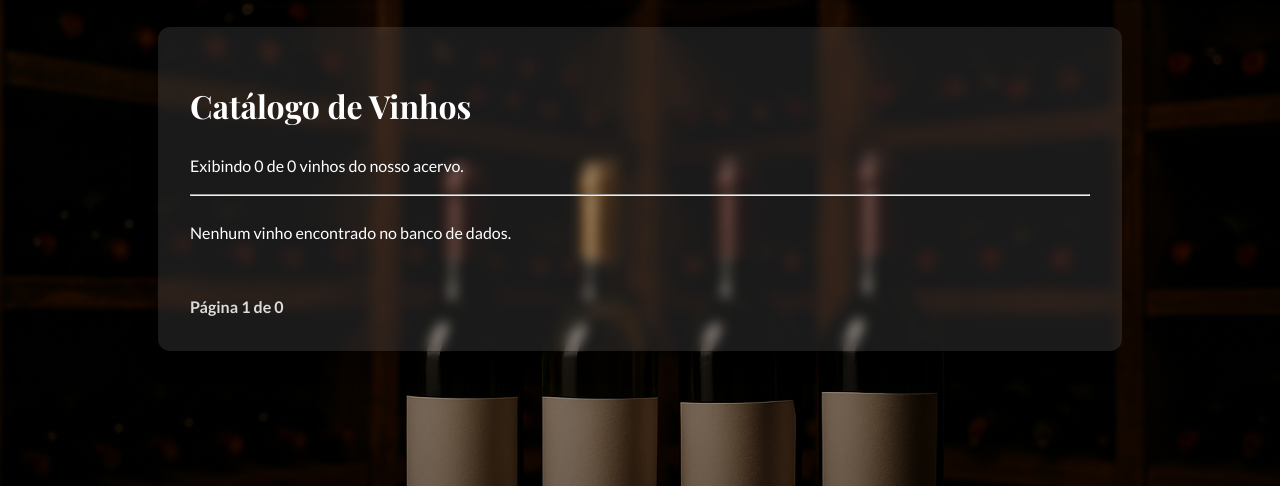
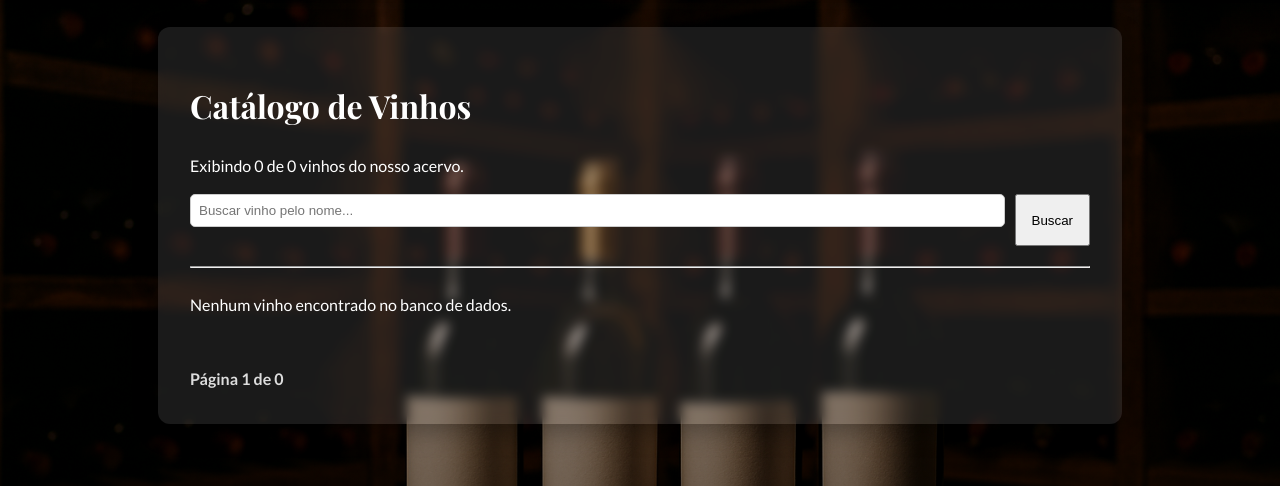
Before and after one commit to johann0301/Site-Vinhos, a Flask app: page /catalog in a window 1280 px wide. Shown: the part 63-549 px from the top of the page. Run offline with Flask 3, Linux system fonts and the light colour scheme.

Commit message:
Sistema de busca adicionado

```diff
--- a/app.py
+++ b/app.py
@@ -131,7 +131,16 @@ def init_db_command():
     # Salva todas as mudanças no banco
     db.session.commit()
     print(f'Banco de dados inicializado com {len(vinhos_data)} vinhos!')
+    # Baixar imagens DEPOIS do insert (momento seguro)
+    from baixar_imagens import processar_imagem_automatica
 
+    vinhos = Vinho.query.all()
+    for v in vinhos:
+        if hasattr(v, "_precisa_processar_imagem"):
+            processar_imagem_automatica(v)
+
+    db.session.commit()
+    print("📸 Todas as imagens processadas com sucesso!")
 
 # --- Rotas do Site (Páginas) ---
 
@@ -147,10 +156,19 @@ def catalog():
     # 1. Pega o número da página da URL (ex: /catalog?page=2)
     # O padrão é 1, e o 'type=int' garante que é um número.
     page = request.args.get('page', 1, type=int)
+    search = request.args.get('search', '', type=str)
+
+    query = Vinho.query
+
+    # Se o usuário digitou algo, filtra pelo nome
+    if search:
+        query = query.filter(Vinho.name.ilike(f"%{search}%"))
+
+    # Paginação funciona normalmente
 
     # 2. Em vez de .all(), usamos .paginate()
     # Vamos mostrar 12 vinhos por página
-    pagination = Vinho.query.order_by(Vinho.rank).paginate(
+    pagination = query.order_by(Vinho.rank).paginate(
         page=page,
         per_page=12,
         error_out=False
@@ -158,7 +176,7 @@ def catalog():
 
     # 3. 'pagination.items' contém os 12 vinhos da página atual
     # Passamos o objeto 'pagination' inteiro para o template
-    return render_template('catalog.html', pagination=pagination)
+    return render_template('catalog.html', pagination=pagination, search=search)
 
 @app.route('/recommend')
 def recommend():
@@ -405,6 +423,3 @@ def adicionar_comentario(id):
 # --- Executa o Aplicativo ---
 if __name__ == '__main__':
     app.run(debug=True)
-
-with app.app_context():
-    db.create_all()
--- a/baixar_imagens.py
+++ b/baixar_imagens.py
@@ -80,7 +80,6 @@ def processar_imagem_automatica(vinho):
     # Se já existe
     if os.path.exists(caminho):
         vinho.image_path = nome_arquivo
-        db.session.commit()
         print(f"✔ Imagem já existia")
         return
 
@@ -112,4 +111,6 @@ from sqlalchemy import event
 @event.listens_for(Vinho, "after_insert")
 def vinho_inserido(mapper, connection, vinho):
     print(f"\n🔔 Novo vinho detectado: {vinho.name}")
-    processar_imagem_automatica(vinho)
+    # Não baixar a imagem agora (isso causa commit duplo)
+    # Apenas marcar que precisa baixar depois
+    vinho._precisa_baixar = True
--- a/templates/catalog.html
+++ b/templates/catalog.html
@@ -3,6 +3,17 @@
     {% block content %}
         <h1>Catálogo de Vinhos</h1>
         <p>Exibindo {{ pagination.items|length }} de {{ pagination.total }} vinhos do nosso acervo.</p>
+        <form method="get" action="{{ url_for('catalog') }}" style="margin-bottom:20px; display:flex; gap:10px;">
+        <input
+            type="text"
+            name="search"
+            placeholder="Buscar vinho pelo nome..."
+            value="{{ search }}"
+            style="flex:1; padding:8px;"
+        >
+        <button type="submit" style="padding:8px 15px;">Buscar</button>
+        </form>
+
 
         <hr>
 
@@ -16,13 +27,15 @@
 
         </div> <div class="pagination">
             {% if pagination.has_prev %}
-            <a href="{{ url_for('catalog', page=pagination.prev_num) }}" class="btn btn-outline">&laquo; Anteriores</a>
+                <a href="{{ url_for('catalog', page=pagination.prev_num, search=search) }}" class="btn btn-outline">&laquo; Anteriores</a>
+
             {% endif %}
 
             <span>Página {{ pagination.page }} de {{ pagination.pages }}</span>
 
             {% if pagination.has_next %}
-            <a href="{{ url_for('catalog', page=pagination.next_num) }}" class="btn">Próximos &raquo;</a>
+                <a href="{{ url_for('catalog', page=pagination.next_num, search=search) }}" class="btn">Próximos &raquo;</a>
+
             {% endif %}
         </div>
 
```
Also changed, not shown: templates/detalhes_vinho.html (+6 -10 lines). Lines whose indentation alone changed are shown as unchanged.
